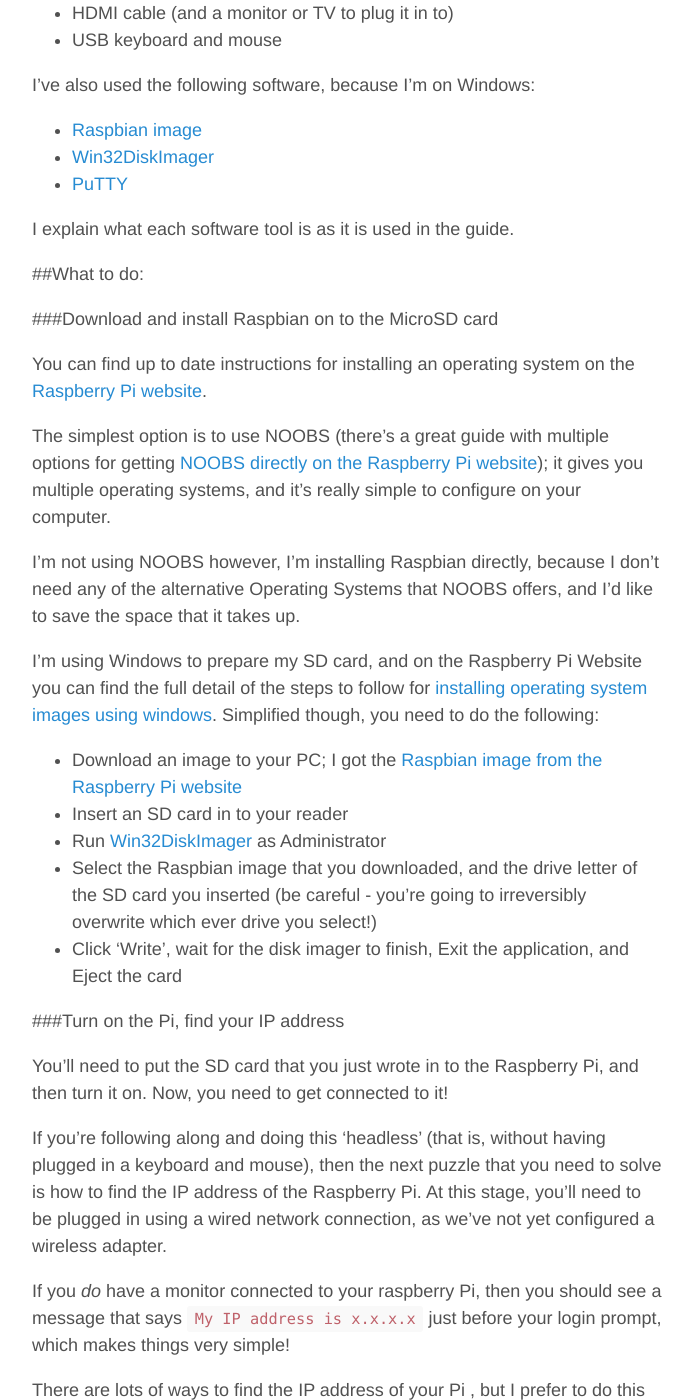
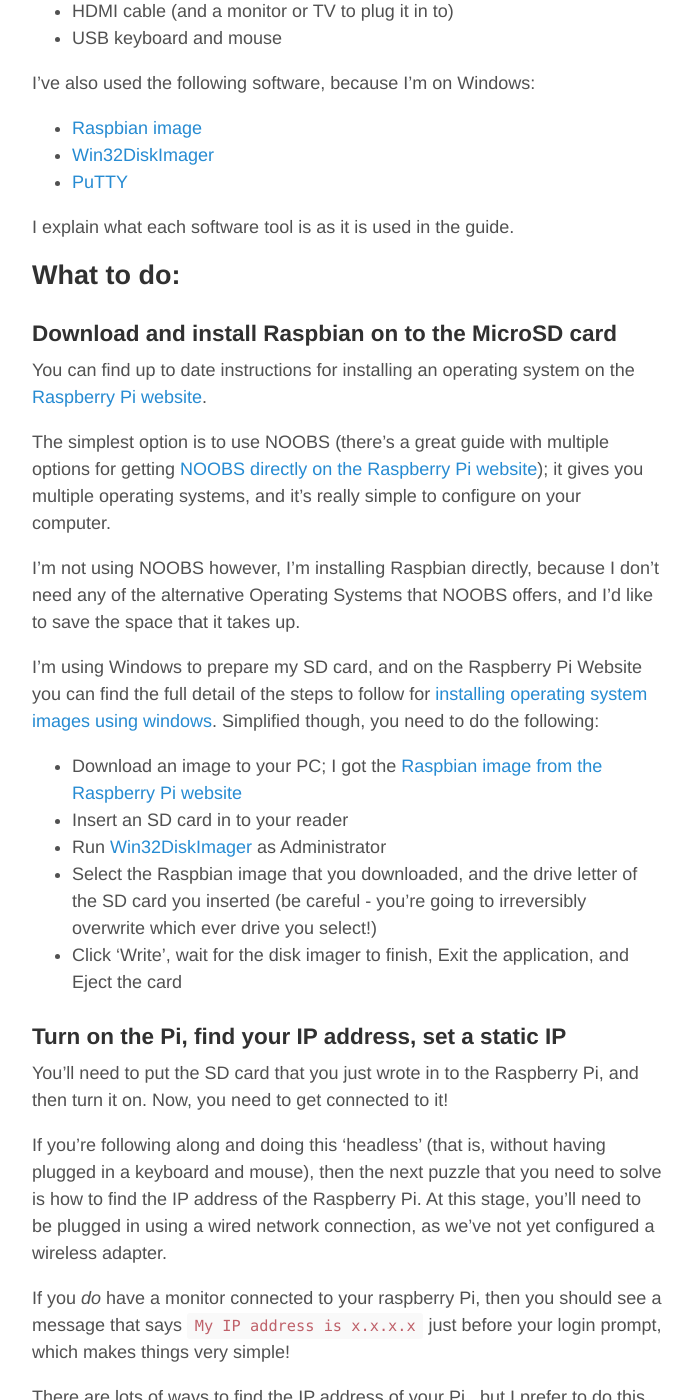
Before and after one commit to WillSoper/WillSoper.github.io, a Jekyll site: the page built from _posts/2015-05-13-getting-started-with-raspberry-pi.md, in a window 1280 px wide and 1400 px high, scrolled down 442 px. Shown: the whole window, without its empty margins (293-986 px from the left). Built offline with Jekyll 4.4.1, drawn with Linux system fonts in a browser that asks for light colours; some of the changed text lies outside the part shown.

Commit message:
Update for formatting

```diff
--- a/_posts/2015-05-13-getting-started-with-raspberry-pi.md
+++ b/_posts/2015-05-13-getting-started-with-raspberry-pi.md
@@ -6,7 +6,7 @@
 - raspberrypi
 ---
 
-##What you'll need:
+## What you'll need:
 
 - Raspberry Pi (I'm using the version 2)
 - 8GB MicroSD card (or bigger)
@@ -27,9 +27,9 @@
 
 I explain what each software tool is as it is used in the guide.
 
-##What to do:
+## What to do:
 
-###Download and install Raspbian on to the MicroSD card
+### Download and install Raspbian on to the MicroSD card
 
 You can find up to date instructions for installing an operating system on the [Raspberry Pi website](https://www.raspberrypi.org/).
 
@@ -45,7 +45,7 @@
 - Select the Raspbian image that you downloaded, and the drive letter of the SD card you inserted (be careful - you're going to irreversibly overwrite which ever drive you select!)
 - Click 'Write', wait for the disk imager to finish, Exit the application, and Eject the card
 
-###Turn on the Pi, find your IP address
+### Turn on the Pi, find your IP address, set a static IP
 
 You'll need to put the SD card that you just wrote in to the Raspberry Pi, and then turn it on. Now, you need to get connected to it!
 
@@ -64,7 +64,7 @@
 
 Once you've assigned a static IP address, you'll always know what your Raspberry Pi IP address is!
 
-###Connecting to your Pi with SSH
+### Connecting to your Pi with SSH
 
 I'm on Windows, and it doesn't have an SSH client installed by default. My preference is to use tools that don't require much installation or configuration, and so I use the standalone executable version of [PuTTY](http://www.chiark.greenend.org.uk/~sgtatham/putty/download.html).
 
@@ -72,7 +72,7 @@
 
 The default username is `pi` and the default password is `raspberry` - the very next step that we need to take is to change that!
 
-###Change default credentials, edit hostname, update
+### Change default credentials, edit hostname, update
 
 Once you're connected to the Pi, things get a lot easier. If you're not met with a blue and grey configuration screen already, then the first command you should execute is:
 
@@ -90,7 +90,7 @@
 
 This is actually two commands combined, (update and dist-upgrade), if you're interested, you can read more about them by executing `man apt-get`, but in a nutshell they make sure that you've got all the latest versions of the default software; it's important to do that now, because those updates will include security fixes.
 
-###And finally... connecting to Wi-Fi
+### And finally... connecting to Wi-Fi
 
 We used a wired ethernet connection above to get connected to the Pi, but Raspbian has built in support for Wi-Fi connections. There are a number of ways to do this, but I'm only going to give details for using the command line at this point (because we're using SSH!) - there are simple [guides for configuring Wi-Fi on the Raspberry Pi website](https://www.raspberrypi.org/documentation/configuration/wireless/) should you wish to do it using a GUI instead.
 
```
